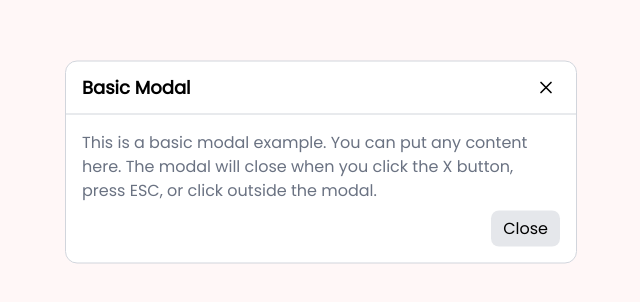
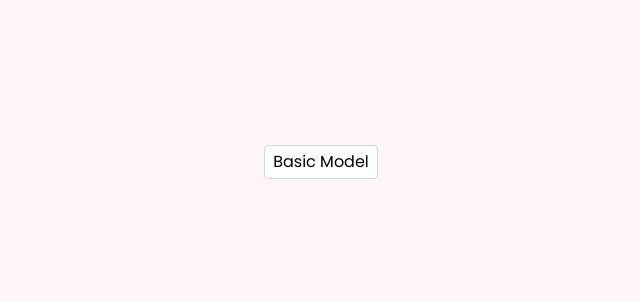
Before and after one commit to kurocodes/Animated-Components, a React (Vite) app: page / in a window 1280 px wide. Shown: the part 238-540 px from the top of the page, without its empty margins (319-959 px from the left). Built offline with nearby package versions, Linux system fonts and the light colour scheme.

Commit message:
base modal modified and completed

```diff
--- a/package.json
+++ b/package.json
@@ -16,6 +16,8 @@
     "react-dom": "^19.1.0",
     "react-icons": "^5.5.0",
     "react-spinners": "^0.17.0",
+    "tailwind-merge": "^3.3.1",
+    "tailwind-variants": "^3.1.1",
     "tailwindcss": "^4.1.11"
   },
   "devDependencies": {
--- a/src/components/Cards/TiltCard.jsx
+++ b/src/components/Cards/TiltCard.jsx
@@ -24,10 +24,10 @@ export default function TiltCard({ children, className = "", ...props }) {
   return (
     <div style={{ perspective: 1000 }}>
       <BaseCard
-        img={mai_san_images[2]}
+        img={mai_san_images[0]}
         imgStyle={{ x: tilt.y * 0.2, y: tilt.x * 0.2 }}
         title="Mai Sakurajima"
-        description="This is some placeholder description."
+        description="Graceful & unforgettable, just like this card’s motion."
         onMouseMove={(e) => handleMouseMove(e)}
         onMouseLeave={() => handleMouseLeave()}
         style={{
--- a/src/components/Modals/BaseModal.jsx
+++ b/src/components/Modals/BaseModal.jsx
@@ -1,61 +1,216 @@
+/**
+ * BaseModal component
+ *
+ * @description A reusable modal component with animation, theming, and accessibility.
+ * @component
+ *
+ * @param {boolean} isOpen - Controls whether the modal is visible.
+ * @param {Function} onClose - Callback triggered when the modal requests to close.
+ * @param {ReactNode} [children] - Custom content. If provided, header/footer won’t render.
+ * @param {string} [title="Base Modal"] - Title text in the header (if shown).
+ * @param {string | ReactNode} [content=""] - Content in the modal body (if shown).
+ * @param {boolean} [showHeader=true] - Show the default modal header.
+ * @param {boolean} [showCloseInHeader=true] - Show close button in the header.
+ * @param {boolean} [showCloseInFooter=true] - Show close button in the footer.
+ * @param {string} [className=""] - Extra classes for modal styling.
+ * @param {string} [backdropClassName=""] - Extra classes for backdrop styling.
+ * @param {"xs"|"sm"|"md"|"lg"|"xl"|"xxl"} [size="lg"] - Modal size.
+ * @param {"light"|"dark"|"custom"} [theme="light"] - Modal theme.
+ * @param {boolean} [backdropBlur=true] - Apply blur to the backdrop.
+ * @param {boolean} [closeOnBackdropClick=true] - Allow closing by clicking backdrop.
+ * @param {boolean} [closeOnEscape=true] - Allow closing with Escape key.
+ * @param {"fadeScale"|"slideUp"|"bounce"} [animation="slideUp"] - Animation preset.
+ * @param {object} [animationProps={}] - Custom animation overrides.
+ */
 import { motion, AnimatePresence } from "motion/react";
+import { modal, backdrop, header, button } from "./modal.style";
+import { useEffect, useRef } from "react";
+import { createPortal } from "react-dom";
 
-export default function BaseModal({ isOpen, onClose, children }) {
+const animations = {
+  fadeScale: {
+    initial: { scale: 0.95, opacity: 0 },
+    animate: { scale: 1, opacity: 1 },
+    exit: { scale: 0.95, opacity: 0 },
+  },
+  slideUp: {
+    initial: { y: 50, opacity: 0 },
+    animate: { y: 0, opacity: 1 },
+    exit: { y: 50, opacity: 0 },
+  },
+  bounce: {
+    initial: { scale: 0.8, opacity: 0 },
+    animate: {
+      scale: 1,
+      opacity: 1,
+      transition: { type: "spring", bounce: 0.4 },
+    },
+    exit: { scale: 0.8, opacity: 0 },
+  },
+};
+
+function Portal({ children }) {
+  if (typeof window === "undefined") return null;
+  return createPortal(children, document.body);
+}
+
+export default function BaseModal({
+  // Control
+  isOpen,
+  onClose,
+
+  // Content
+  children,
+  title = "Base Modal",
+  content,
+
+  // Layout/UI
+  showHeader = true,
+  showCloseInHeader = true,
+  showCloseInFooter = true,
+
+  // Styling
+  className = "",
+  backdropClassName = "",
+  size = "lg",
+  theme = "light",
+  backdropBlur = true,
+
+  // Behavior
+  closeOnBackdropClick = true,
+  closeOnEscape = true,
+
+  // Animation
+  animation = "slideUp",
+  animationProps = {},
+}) {
+  const anim = animations[animation] || animations.slideUp;
+  const {
+    initial = anim.initial,
+    animate = anim.animate,
+    exit = anim.exit,
+    transition = { duration: 0.2 },
+    ...rest
+  } = animationProps;
+
+  const footerCloseRef = useRef(null);
+
+  // Focus footer close button on open
+  useEffect(() => {
+    if (isOpen && footerCloseRef.current) {
+      footerCloseRef.current.focus();
+    }
+  }, [isOpen]);
+
+  // Handle Escape key close
+  useEffect(() => {
+    if (!closeOnEscape) return;
+    const handleEsc = (e) => e.key === "Escape" && onClose();
+    window.addEventListener("keydown", handleEsc);
+    return () => window.removeEventListener("keydown", handleEsc);
+  }, [onClose]);
+
+  // Prevent background scroll when modal is open
+  useEffect(() => {
+    if (isOpen) {
+      document.body.style.overflow = "hidden";
+    } else {
+      document.body.style.overflow = "";
+    }
+
+    return () => (document.body.style.overflow = "");
+  }, [isOpen]);
+
   return (
-    <AnimatePresence>
+    <AnimatePresence mode="wait">
       {isOpen && (
-        <>
+        <Portal>
           {/* Backdrop */}
           <motion.div
-            className="fixed inset-0 bg-opacity-50"
+            key="modal-backdrop"
+            className={backdrop({
+              blur: backdropBlur,
+              class: backdropClassName,
+            })}
             initial={{ opacity: 0 }}
             animate={{ opacity: 1 }}
             exit={{ opacity: 0 }}
-            onClick={onClose}
+            onClick={closeOnBackdropClick ? onClose : undefined}
           />
 
           {/* Modal Content */}
           <motion.div
-            className="fixed top-1/2 left-1/2 -translate-1/2 max-w-lg w-full bg-white border border-gray-300 rounded-xl"
-            initial={{ opacity: 0, scale: 0.95 }}
-            animate={{ opacity: 1, scale: 1 }}
-            exit={{ opacity: 0, scale: 0.95 }}
-            transition={{ duration: 0.3 }}
+            key="modal-content"
+            role="dialog"
+            aria-labelledby="modal-title"
+            aria-modal={true}
+            className={modal({ size, theme, class: className })}
+            initial={initial}
+            animate={animate}
+            exit={exit}
+            transition={transition}
+            onClick={(e) => e.stopPropagation()}
+            {...rest}
           >
             {children || (
               <>
-                <div className="px-4 py-3 flex items-center justify-between border-b border-gray-300">
-                  <h2 className="text-lg font-bold">Basic Modal</h2>
-                  <button className="hover:bg-gray-300 p-1 rounded-md cursor-pointer" onClick={onClose}>
+                {showHeader && (
+                  <div className={header({ theme })}>
+                    {/* Modal Title */}
+                    <h2 id="modal-title" className="text-lg font-bold">
+                      {title}
+                    </h2>
+
+                    {/* Modal Header Close Button */}
+                    {showCloseInHeader && (
+                      <button
+                        className={button({
+                          theme,
+                          class: "p-1 bg-transparent",
+                        })}
+                        onClick={onClose}
+                      >
                         <svg
-                      class="w-5 h-5"
+                          className="w-5 h-5"
                           fill="none"
                           stroke="currentColor"
                           viewBox="0 0 24 24"
                         >
                           <path
-                        stroke-linecap="round"
-                        stroke-linejoin="round"
-                        stroke-width="2"
+                            strokeLinecap="round"
+                            strokeLinejoin="round"
+                            strokeWidth="2"
                             d="M6 18L18 6M6 6l12 12"
                           ></path>
                         </svg>
                       </button>
+                    )}
                   </div>
+                )}
                 <div className="p-4 space-y-2">
+                  {/* Modal Content */}
                   <p className="text-gray-500">
-                    This is a basic modal example. You can put any content here.
-                    The modal will close when you click the X button, press ESC,
-                    or click outside the modal.
+                    {content ||
+                      "This is a basic modal example. You can put any content here. The modal will close when you click the X button, press ESC, or click outside the modal."}
                   </p>
+
+                  {/* Modal Footer Close Button */}
+                  {showCloseInFooter && (
                     <div className="w-full flex justify-end">
-                    <button className="bg-gray-200 px-3 py-1.5 rounded-lg hover:bg-gray-300 cursor-pointer" onClick={onClose}>Close</button>
+                      <button
+                        ref={footerCloseRef}
+                        className={button({ theme })}
+                        onClick={onClose}
+                      >
+                        Close
+                      </button>
                     </div>
+                  )}
                 </div>
               </>
             )}
           </motion.div>
-        </>
+        </Portal>
       )}
     </AnimatePresence>
   );
--- /dev/null
+++ b/src/components/Modals/BasicModal.jsx
@@ -0,0 +1,26 @@
+import { useState } from "react";
+import BaseModal from "./BaseModal";
+import { motion } from "motion/react";
+
+export default function BasicModal() {
+  const [isOpen, setIsOpen] = useState(false);
+
+  const handleClose = () => {
+    setIsOpen(!isOpen);
+  };
+
+  return (
+    <>
+      <motion.button
+        className="bg-white px-2 py-1 border border-gray-300 rounded cursor-pointer focus:outline-none"
+        whileHover={{ scale: 1.05 }}
+        whileTap={{ scale: 0.95 }}
+        onClick={handleClose}
+      >
+        Basic Model
+      </motion.button>
+
+      <BaseModal isOpen={isOpen} onClose={handleClose} />
+    </>
+  );
+}
--- /dev/null
+++ b/src/components/Modals/modal.style.js
@@ -0,0 +1,70 @@
+import { tv } from "tailwind-variants";
+
+export const modal = tv({
+  base: "fixed top-1/2 left-1/2 -translate-1/2 w-full border rounded-xl",
+  variants: {
+    size: {
+      xs: "max-w-xs",
+      sm: "max-w-sm",
+      md: "max-w-md",
+      lg: "max-w-lg",
+      xl: "max-w-xl",
+      xxl: "max-w-4xl",
+    },
+    theme: {
+      light: `
+        bg-[hsl(0,0%,100%)]
+        text-[hsl(220,20%,15%)]
+        border-[hsl(220,15%,85%)]
+      `,
+      dark: `
+        bg-[hsl(220,20%,12%)]
+        text-[hsl(220,20%,95%)]
+        border-[hsl(220,15%,25%)]
+      `,
+      custom: "",
+    },
+  },
+  defaultVariants: { size: "lg", theme: "light" },
+});
+
+export const header = tv({
+  base: "px-4 py-3 flex items-center justify-between border-b",
+  variants: {
+    theme: {
+      light: "border-[hsl(220,15%,85%)]",
+      dark: "border-[hsl(220,15%,25%)]",
+      custom: "",
+    },
+  },
+});
+
+export const button = tv({
+  base: "px-3 py-1.5 rounded-lg cursor-pointer focus:outline-none",
+  variants: {
+    theme: {
+      light: `
+        bg-[hsl(220,15%,90%)]
+        hover:bg-[hsl(220,15%,85%)]
+        text-[hsl(220,20%,15%)]
+      `,
+      dark: `
+        bg-[hsl(220,15%,20%)]
+        hover:bg-[hsl(220,15%,28%)]
+        text-[hsl(220,20%,95%)]
+      `,
+      custom: "",
+    },
+  },
+});
+
+export const backdrop = tv({
+  base: "fixed inset-0",
+  variants: {
+    blur: {
+      true: "backdrop-blur-lg",
+      false: "",
+    }
+  },
+  defaultVariants: { blur: true },
+});
--- a/src/demos/ModalsDemo.jsx
+++ b/src/demos/ModalsDemo.jsx
@@ -1,28 +1,7 @@
-import { useState } from "react";
-import BaseModal from "../components/Modals/BaseModal";
-import { motion } from "motion/react";
+import BasicModal from "../components/Modals/BasicModal";
 
 export default function ModalsDemo() {
-  const [isOpen, setIsOpen] = useState(true);
-
-  const handleClose = () => {
-    setIsOpen(!isOpen);
-  };
-
   return (
-    <>
-      <motion.button
-        className="bg-white px-2 py-1 border border-gray-300 rounded cursor-pointer"
-        whileHover={{ scale: 1.05 }}
-        whileTap={{ scale: 0.95 }}
-        onClick={handleClose}
-      >
-        Open Model
-      </motion.button>
-
-      {isOpen && (
-        <BaseModal isOpen={isOpen} onClose={handleClose} />
-      )}
-    </>
+    <BasicModal />
   );
 }
```
Also changed, not shown: 1 other file (tests, documents, lock files or other folders). Lines whose indentation alone changed are shown as unchanged.
